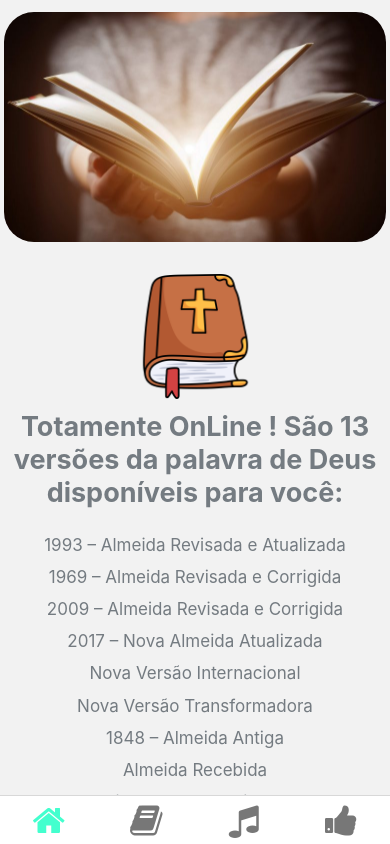
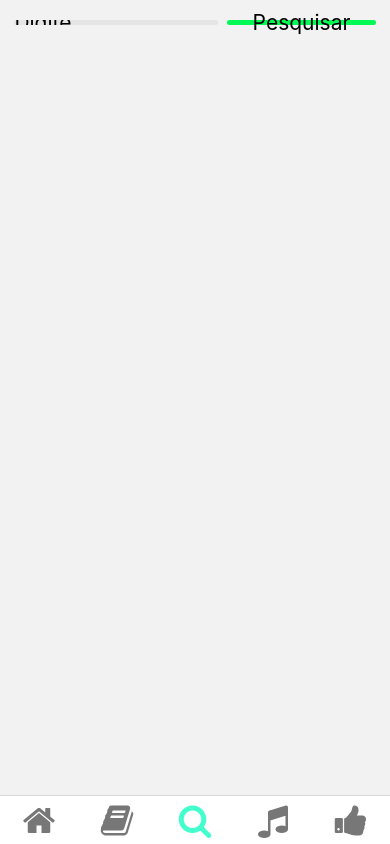
Before and after one commit to MarcoVercosa/Biblia-android, a React Native app: screen /Pesquisa in a window 390 px wide. Built offline with nearby package versions, Linux system fonts and the light colour scheme.

Commit message:
Biblia-React

```diff
--- a/app/pages/leitura/index.tsx
+++ b/app/pages/leitura/index.tsx
@@ -1,4 +1,4 @@
-import React, { useState, useRef } from "react"
+import React, { useState, useRef, useEffect } from "react"
 import { View, Text, SafeAreaView, Image, TouchableOpacity, ScrollView } from "react-native"
 import { Picker } from '@react-native-picker/picker';
 import ModalLeitura from "../../components/modal/leitura"
@@ -11,21 +11,55 @@ import { IValoresArmazenados } from "../../interface/ImodalLeitura"
 import { IRetornoApiLeitura } from "../../interface/IRetornoApiLeitura"
 import { ICuriosidades } from "../../interface/ICuriosidades";
 
-export default function Leitura(): JSX.Element {
+export default function Leitura({ route }: any): JSX.Element {
     const [modalLeitura, setModalLeitura] = useState<boolean>(false)
     const [dadosLeituraRetornoApi, setDadosLeituraRetornoApi] = useState<IRetornoApiLeitura>()
-    const [dadosSelecionadosModal, setDadosSelecionadosModal] = useState<IValoresArmazenados>()
+    const [dadosSelecionadosModal, setDadosSelecionadosModal] = useState<any | IValoresArmazenados>()
     const [curiosidades, setCuriosidades] = useState<any | Array<ICuriosidades>>(false)
     const [loading, setLoading] = useState<boolean>(false)
     const scrollRef: any = useRef();
 
+    useEffect(() => {
+
+        //ao selecionar uma conteudo no componente "Pesquisar", ele direcionará para esse componente, e passará os dados via props (route)
+        // se houver dados nos params da rota, significa que houve um direcionamento do componente Pesquisa
+        if (route.params != undefined) {
+            BuscaPalavraPesquisada()
+        }
+        async function BuscaPalavraPesquisada() {
+            setLoading(true) //chama o componente para loading
+            let { data } = await GetApi(`mais/buscaconteudo/${route.params.versao_id}/${route.params.livro_testamento_id}/${route.params.livro_id}/${route.params.capitulo}`)
+            //aqui montamos um obj não qual as funções de avançar e voltar as utilizam
+            setDadosSelecionadosModal({
+                versao: {
+                    versao_id: route.params.versao_id
+                },
+                testamento: {
+                    testamento_id: route.params.livro_testamento_id
+                },
+                livro: {
+                    livro_id: route.params.livro_id
+                }
+
+            })  // armazena a selação para leitura
+            setDadosLeituraRetornoApi(data) // armazena o retorno da api
+            let resultado = await GetApi(`curiosidades/buscacuriosidade/${route.params?.livro_nome}`)
+            setCuriosidades(resultado)
+            setLoading(false)
+        }
+        //se houver alteração no params da props, o useEffect irá executar
+    }, [route.params])
+
+
+
     async function OpenCloseModalLeitura(dataToFetch?: IValoresArmazenados | any) {
+        //fecha o modal
         setModalLeitura(!modalLeitura)
         if (dataToFetch) {
-            setLoading(true)
+            setLoading(true) //chama o componente para loading
             let { data } = await GetApi(`mais/buscaconteudo/${dataToFetch.versao.versao_id}/${dataToFetch.testamento.testamento_id}/${dataToFetch.livro.livro_id}/${dataToFetch.capitulo}`)
-            setDadosSelecionadosModal(dataToFetch)
-            setDadosLeituraRetornoApi(data)
+            setDadosSelecionadosModal(dataToFetch) // armazena a selação para leitura
+            setDadosLeituraRetornoApi(data) // armazena o retorno da api
             let resultado = await GetApi(`curiosidades/buscacuriosidade/${dataToFetch?.livro.livro_nome}`)
             setCuriosidades(resultado)
             setLoading(false)
--- /dev/null
+++ b/app/pages/pesquisa/index.tsx
@@ -0,0 +1,136 @@
+import React, { useState } from "react"
+import { View, Text, SafeAreaView, TouchableOpacity, TextInput, StyleSheet, FlatList } from "react-native"
+import { GetApi } from "../../api"
+import Loading from "../../components/loading/index"
+
+
+interface IResultadoAPI {
+    capitulo: number;
+    conteudo: string;
+    livro_abreviado: string;
+    livro_id: number;
+    livro_nome: string;
+    livro_testamento_id: number;
+    versao_id: number;
+    versiculo: number;
+}
+interface FlatListConteudo {
+    item: IResultadoAPI
+}
+
+export default function Pesquisa({ navigation }: any): JSX.Element {
+
+    const [palavraDigitada, setPalavraDigitada] = useState<string>("")
+    const [loading, setLoading] = useState<boolean>(false)
+    const [dataApi, setDataApi] = useState<Array<IResultadoAPI>>()
+
+    async function BuscarPesquisa() {
+        setLoading(true)
+        let { data }: any = await GetApi(`mais/pesquisa/${palavraDigitada}`)
+        setDataApi(data)
+        setLoading(false)
+    }
+
+    function DirecionaParaLeitura(livro_nome: string, versao_id: number, livro_testamento_id: number, livro_id: number, capitulo: number, versiculo: number) {
+        navigation.navigate("Leitura", { livro_nome, versao_id, livro_testamento_id, livro_id, capitulo, versiculo })
+
+    }
+
+    if (loading) {
+        return <Loading />
+    }
+
+    return (
+        <SafeAreaView>
+            <View style={styles.container}>
+                <View style={styles.viewCampoPesquisa}>
+                    <TextInput
+                        style={styles.textInputCampoPesquisa}
+                        value={palavraDigitada}
+                        onChangeText={(value: string) => { setPalavraDigitada(value) }}
+                        placeholder="Digite"
+                    />
+                    <TouchableOpacity style={styles.buttonPesquisar}
+                        onPress={BuscarPesquisa}
+                    >
+                        <Text style={styles.textButton}>Pesquisar</Text>
+                    </TouchableOpacity>
+                </View>
+                <View style={styles.viewConteudo}>
+                    <FlatList
+                        //numColumns={2}
+                        contentContainerStyle={styles.flatListRenderizaConteudo}
+                        data={dataApi}
+                        renderItem={({ item }: FlatListConteudo) => {
+                            return (
+                                <TouchableOpacity style={styles.buttonRenderizaConteudo}
+                                    onPress={() => { DirecionaParaLeitura(item.livro_nome, item.versao_id, item.livro_testamento_id, item.livro_id, item.capitulo, item.versiculo) }}
+                                >
+                                    <Text style={styles.textRenderizaConteudo}>{item.conteudo}</Text>
+                                    <Text style={styles.textRenderizaOrigem}>{`${item.livro_nome} "${item.livro_abreviado}" - ${item.capitulo}: ${item.versiculo}`}</Text>
+                                </TouchableOpacity>
+                            )
+                        }}
+                        keyExtractor={(item, index): any => index}
+                    />
+                </View>
+
+            </View>
+        </SafeAreaView>
+    )
+}
+
+const styles = StyleSheet.create({
+    container: {
+        height: "100%",
+    },
+    viewCampoPesquisa: {
+        flexDirection: "row",
+        width: "95%",
+        alignSelf: "center",
+        height: "10%",
+        justifyContent: "space-around",
+        marginTop: "5%"
+    },
+    textInputCampoPesquisa: {
+        width: "55%",
+        backgroundColor: "#e5e5e5",
+        fontSize: 21,
+        borderRadius: 30,
+    },
+    textButton: {
+        fontSize: 21
+    },
+    buttonPesquisar: {
+        backgroundColor: "#03fa54",
+        width: "40%",
+        height: "100%",
+        borderRadius: 30,
+        justifyContent: "center",
+        alignItems: "center",
+        alignSelf: "center",
+    },
+    viewConteudo: {
+        height: "85%",
+        width: "95%",
+        alignSelf: "center",
+        marginTop: "2%"
+    },
+    flatListRenderizaConteudo: {
+
+    },
+    buttonRenderizaConteudo: {
+        padding: "5%",
+        backgroundColor: "#e2e2e2",
+        marginTop: "2%",
+        borderRadius: 30
+
+    },
+    textRenderizaConteudo: {
+        fontSize: 22,
+        color: "black"
+    },
+    textRenderizaOrigem: {
+        fontSize: 18
+    }
+})
--- a/app/routes/index.tsx
+++ b/app/routes/index.tsx
@@ -8,6 +8,7 @@ import Home from "../pages/home";
 import Leitura from "../pages/leitura";
 import Harpa from "../pages/harpa";
 import Sobre from "../pages/sobre";
+import Pesquisa from "../pages/pesquisa";
 
 export default function Routes(): JSX.Element {
     const Tab = createBottomTabNavigator();
@@ -25,6 +26,9 @@ export default function Routes(): JSX.Element {
                                 break;
                             case 'Leitura':
                                 iconName = 'book';
+                                break;
+                            case 'Pesquisa':
+                                iconName = 'search';
                                 break;
                             case 'Harpa':
                                 iconName = 'music';
@@ -58,6 +62,13 @@ export default function Routes(): JSX.Element {
 
                     }}
                 />
+                <Tab.Screen name="Pesquisa" component={Pesquisa}
+                    options={{
+                        title: '',
+                        headerShown: false,
+
+                    }}
+                />
                 <Tab.Screen name="Harpa" component={Harpa}
                     options={{
                         title: '',
```
